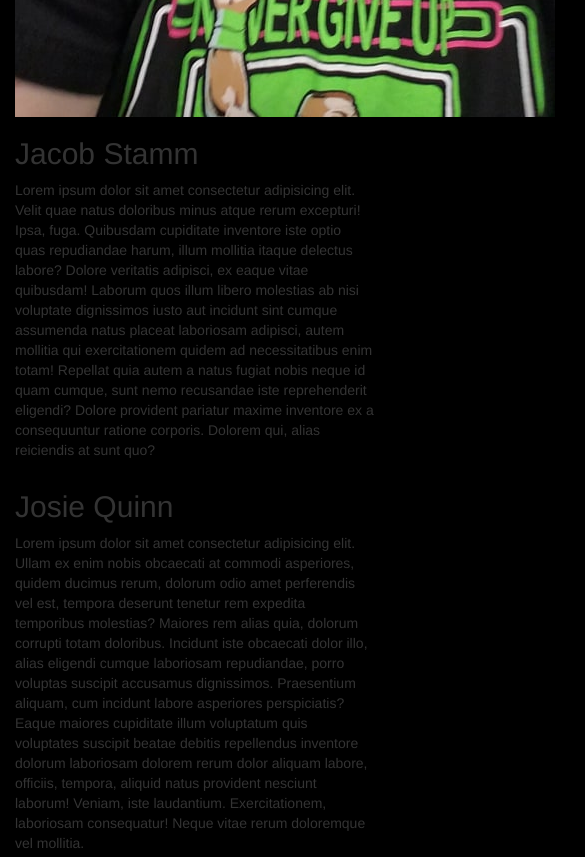
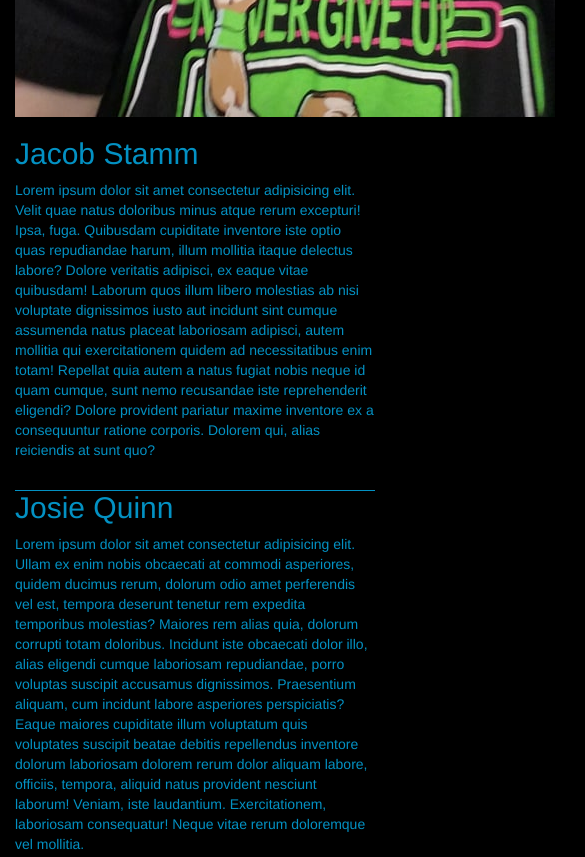
Before and after one commit to stammj27/wrestlebudz, a plain HTML site: page about.html in a window 390 px wide. Shown: the part 840-1697 px from the top of the page, 585 px wide, since content can reach past the window. Drawn offline with nearby package versions, Linux system fonts and the light colour scheme.

Commit message:
changed a few styles for the about page

```diff
--- a/about.html
+++ b/about.html
@@ -23,17 +23,17 @@
     <div class="container" id="aboutpage">
         <div class="row about-row">
             <a target="_blank" href="https://www.facebook.com/jacob.stamm.35"><img class="col-md-5" src="img/jajostamm.jpg" alt=""></a>
-            <div class="col-md-5">
-                <h2>Jacob Stamm</h2>
-                <p>Lorem ipsum dolor sit amet consectetur adipisicing elit. Velit quae natus doloribus minus atque rerum excepturi! Ipsa, fuga. Quibusdam cupiditate inventore iste optio quas repudiandae harum, illum mollitia itaque delectus labore? Dolore veritatis adipisci, ex eaque vitae quibusdam! Laborum quos illum libero molestias ab nisi voluptate dignissimos iusto aut incidunt sint cumque assumenda natus placeat laboriosam adipisci, autem mollitia qui exercitationem quidem ad necessitatibus enim totam! Repellat quia autem a natus fugiat nobis neque id quam cumque, sunt nemo recusandae iste reprehenderit eligendi? Dolore provident pariatur maxime inventore ex a consequuntur ratione corporis. Dolorem qui, alias reiciendis at sunt quo?</p>
+            <div class="col-md-5 margin">
+                <h2 class="text">Jacob Stamm</h2>
+                <p class="text">Lorem ipsum dolor sit amet consectetur adipisicing elit. Velit quae natus doloribus minus atque rerum excepturi! Ipsa, fuga. Quibusdam cupiditate inventore iste optio quas repudiandae harum, illum mollitia itaque delectus labore? Dolore veritatis adipisci, ex eaque vitae quibusdam! Laborum quos illum libero molestias ab nisi voluptate dignissimos iusto aut incidunt sint cumque assumenda natus placeat laboriosam adipisci, autem mollitia qui exercitationem quidem ad necessitatibus enim totam! Repellat quia autem a natus fugiat nobis neque id quam cumque, sunt nemo recusandae iste reprehenderit eligendi? Dolore provident pariatur maxime inventore ex a consequuntur ratione corporis. Dolorem qui, alias reiciendis at sunt quo?</p>
             </div>
         </div>
         <div class="row">
             <div class="col-md-5">
-                <h2>Josie Quinn</h2>
-                <p>Lorem ipsum dolor sit amet consectetur adipisicing elit. Ullam ex enim nobis obcaecati at commodi asperiores, quidem ducimus rerum, dolorum odio amet perferendis vel est, tempora deserunt tenetur rem expedita temporibus molestias? Maiores rem alias quia, dolorum corrupti totam doloribus. Incidunt iste obcaecati dolor illo, alias eligendi cumque laboriosam repudiandae, porro voluptas suscipit accusamus dignissimos. Praesentium aliquam, cum incidunt labore asperiores perspiciatis? Eaque maiores cupiditate illum voluptatum quis voluptates suscipit beatae debitis repellendus inventore dolorum laboriosam dolorem rerum dolor aliquam labore, officiis, tempora, aliquid natus provident nesciunt laborum! Veniam, iste laudantium. Exercitationem, laboriosam consequatur! Neque vitae rerum doloremque vel mollitia.</p>
+                <h2 class="josie text">Josie Quinn</h2>
+                <p class="text">Lorem ipsum dolor sit amet consectetur adipisicing elit. Ullam ex enim nobis obcaecati at commodi asperiores, quidem ducimus rerum, dolorum odio amet perferendis vel est, tempora deserunt tenetur rem expedita temporibus molestias? Maiores rem alias quia, dolorum corrupti totam doloribus. Incidunt iste obcaecati dolor illo, alias eligendi cumque laboriosam repudiandae, porro voluptas suscipit accusamus dignissimos. Praesentium aliquam, cum incidunt labore asperiores perspiciatis? Eaque maiores cupiditate illum voluptatum quis voluptates suscipit beatae debitis repellendus inventore dolorum laboriosam dolorem rerum dolor aliquam labore, officiis, tempora, aliquid natus provident nesciunt laborum! Veniam, iste laudantium. Exercitationem, laboriosam consequatur! Neque vitae rerum doloremque vel mollitia.</p>
             </div>
-            <a target="_blank" href="https://www.facebook.com/josie.stamm"><img class="col-md-5" src="img/jonoquinn.jpg" alt=""></a>
+            <a target="_blank" href="https://www.facebook.com/josie.stamm"><img class="col-md-5 img-responsive" src="img/jonoquinn.jpg" alt=""></a>
         </div>
     </div>
     <!-- End of Content -->
--- a/css/styles.css
+++ b/css/styles.css
@@ -84,6 +84,9 @@ footer {
 .about-row{
     margin-top: 20px;
 }
+.text {
+    color: #0391c3;
+}
 
 /* Contact Styles */
 label {
@@ -97,4 +100,7 @@ label {
  .budz {
         width: 100%;
     }
+    .josie {
+        border-top: 1px solid #0391c3
+    }
 }
```
